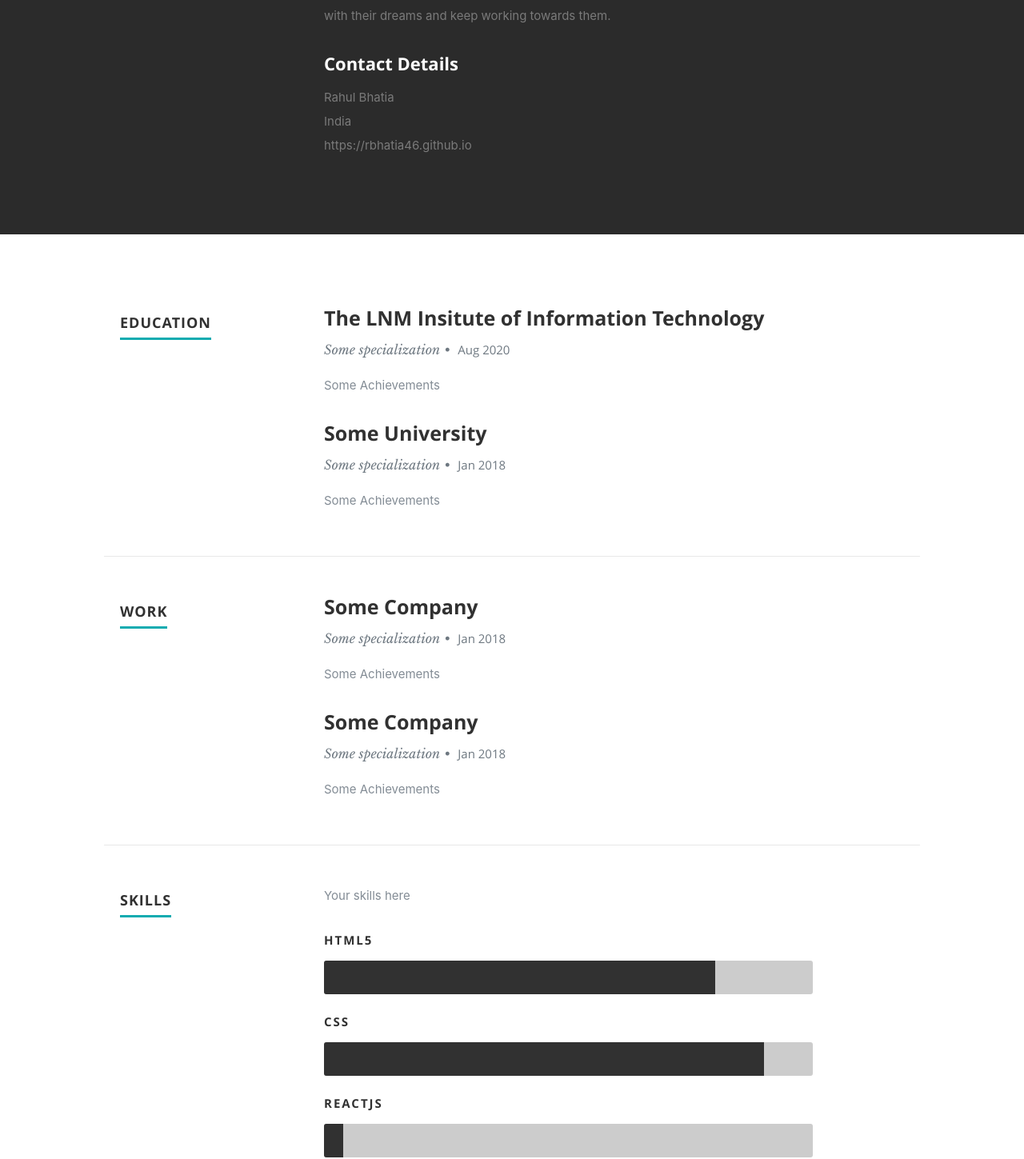
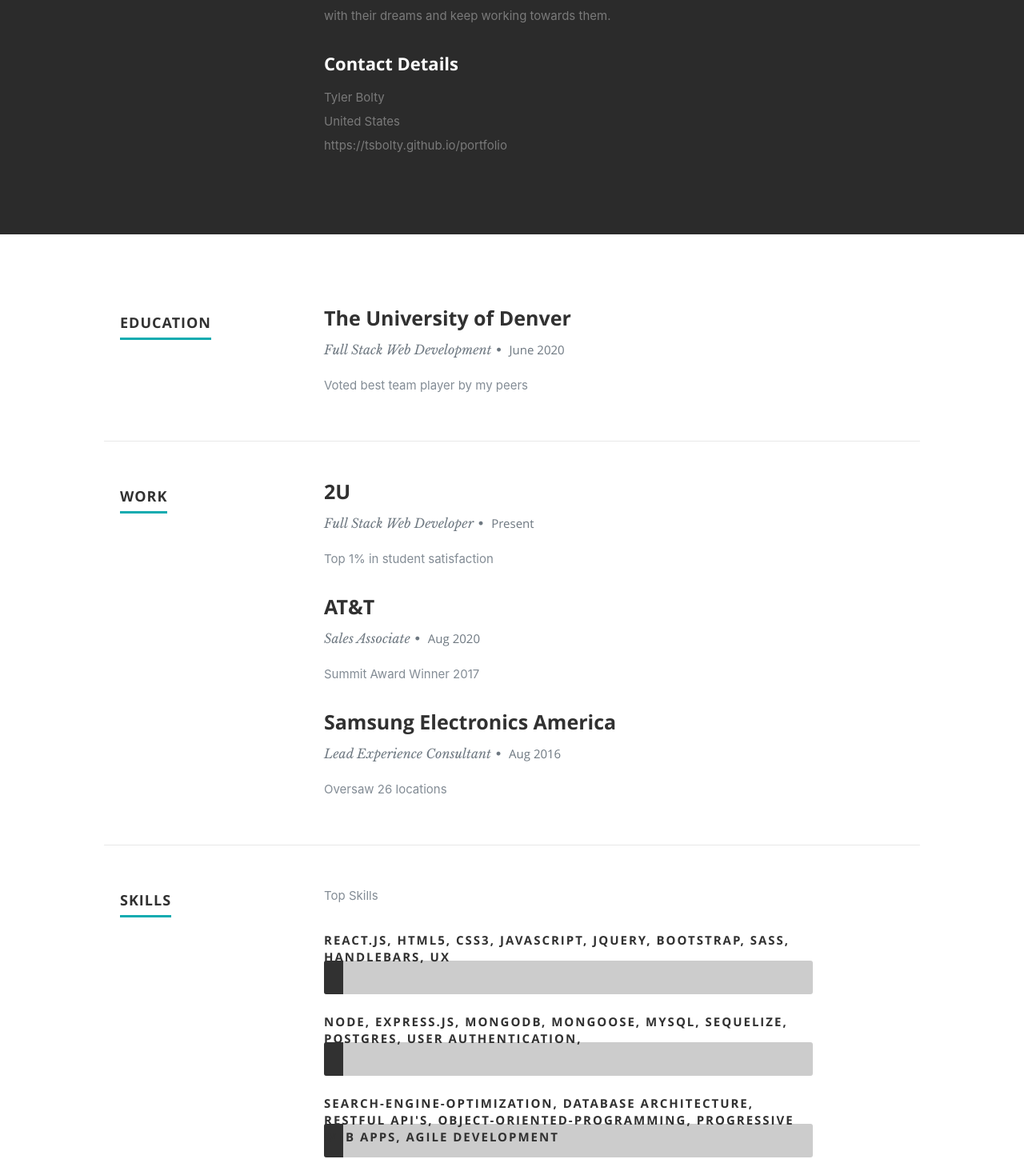
Before and after one commit to rbhatia46/React-Portfolio, a React (Create React App) app: page / in a window 1280 px wide. Shown: the part 1023-2472 px from the top of the page at 80% size. Built offline with nearby package versions, Linux system fonts and the light colour scheme.

Commit message:
added most of resume data

```diff
--- a/src/resumeData.js
+++ b/src/resumeData.js
@@ -1,79 +1,79 @@
 let resumeData = {
     "imagebaseurl":"https://rbhatia46.github.io/",
-    "name": "Rahul Bhatia",
-    "role": "Frontend Developer and Data Scientist",
+    "name": "Tyler Bolty",
+    "role": "Full Stack Developer",
     "linkedinId":"Your LinkedIn Id",
     "skypeid": "Your skypeid",
-    "roleDescription": "I like dabbling in various parts of frontend development and like to learn about new technologies, write technical articles or simply play games in my free time.",
+    "roleDescription": "I love creative problem solving and contributing to a team. Passion to learn and help others.",
     "socialLinks":[
         {
           "name":"linkedin",
-          "url":"https://www.linkedin.com/in/rahul-bhatia-67ba08121/",
+          "url":"https://www.linkedin.com/in/tyler-bolty/",
           "className":"fa fa-linkedin"
         },
         {
           "name":"github",
-          "url":"http://github.com/rbhatia46",
+          "url":"http://github.com/tsbolty",
           "className":"fa fa-github"
         },
         {
           "name":"skype",
-          "url":"http://twitter.com/rbhatia46",
+          "url":"http://twitter.com/tsbolty",
           "className":"fa fa-twitter"
         }
       ],
     "aboutme":"I am currently a pre-final year student at The LNM Institute of Information Technology and pursuing my B.Tech from here. I am a self taught Full Stack Web Developer, currently diving deeper into Machine Learning. I believe that to be successful in life, one needs to be obsessive with their dreams and keep working towards them.",
-    "address":"India",
-    "website":"https://rbhatia46.github.io",
+    "address":"United States",
+    "website":"https://tsbolty.github.io/portfolio",
     "education":[
       {
-        "UniversityName":"The LNM Insitute of Information Technology",
-        "specialization":"Some specialization",
-        "MonthOfPassing":"Aug",
+        "UniversityName":"The University of Denver",
+        "specialization":"Full Stack Web Development",
+        "MonthOfPassing":"June",
         "YearOfPassing":"2020",
-        "Achievements":"Some Achievements"
-      },
-      {
-        "UniversityName":"Some University",
-        "specialization":"Some specialization",
-        "MonthOfPassing":"Jan",
-        "YearOfPassing":"2018",
-        "Achievements":"Some Achievements"
+        "Achievements":"Voted best team player by my peers"
       }
     ],
     "work":[
       {
-        "CompanyName":"Some Company",
-        "specialization":"Some specialization",
-        "MonthOfLeaving":"Jan",
-        "YearOfLeaving":"2018",
-        "Achievements":"Some Achievements"
+        "CompanyName":"2U",
+        "specialization":"Full Stack Web Developer",
+        "MonthOfLeaving":"Present",
+        "YearOfLeaving":"",
+        "Achievements":"Top 1% in student satisfaction"
       },
       {
-        "CompanyName":"Some Company",
-        "specialization":"Some specialization",
-        "MonthOfLeaving":"Jan",
-        "YearOfLeaving":"2018",
-        "Achievements":"Some Achievements"
+        "CompanyName":"AT&T",
+        "specialization":"Sales Associate",
+        "MonthOfLeaving":"Aug",
+        "YearOfLeaving":"2020",
+        "Achievements":"Summit Award Winner 2017"
+      },
+      {
+        "CompanyName":"Samsung Electronics America",
+        "specialization":"Lead Experience Consultant",
+        "MonthOfLeaving":"Aug",
+        "YearOfLeaving":"2016",
+        "Achievements":"Oversaw 26 locations"
       }
     ],
-    "skillsDescription":"Your skills here",
+    "skillsDescription":"Top Skills",
     "skills":[
       {
-        "skillname":"HTML5"
+        "skillname":"React.js, HTML5, CSS3, JavaScript, JQuery, Bootstrap, Sass, Handlebars, UX"
       },
       {
-        "skillname":"CSS"
+        "skillname":"Node, Express.js, MongoDB, Mongoose, MySQL, Sequelize, Postgres, User Authentication, "
       },
       {
-        "skillname":"Reactjs"
+        "skillname":"Search-Engine-Optimization, Database Architecture, RESTful API's, Object-Oriented-Programming, Progressive Web Apps, Agile Development"
       }
     ],
     "portfolio":[
       {
-        "name":"project1",
-        "description":"mobileapp",
-        "imgurl":"images/portfolio/phone.jpg"
+        "name":"Destination Gear",
+        "description":"MERN application to allow users to select their departure date and type of environment. A backpacking gear checklist will be generated and the user will have the ability to save notes for each location.",
+        "imgurl":"https://lh3.googleusercontent.com/ilitkk9VbLNVm6nbfnYaihJ1mcL3RIfXs0R96Ueg2IyPPgE8r0p4LEqxdnm3AqF8Osz7sQ2sQNn6QRWYb8G3QZx44WwlEH9lInY5ZV7hdr0Jl0o42ZDq18mMU4aHuHxhFfIuYn6aKldk97cVEWi1ZpOR2thWmhLgCrPUjQHlB-v2HyU7-m371EPkIudwTDyysiP0PdoksmXHZLD5puVXSZ7dcAtm3Hmf_xWCpesJEU902JwsG7QnCzdp8fE17YgWEklZdVFKrkeBcFbCbx-wznUeMiuBfsFBtDtDi-XDDlIbLF4FDGA7NpFguhUhiJ-Xa5ybbz_v0qu5P9ZjCYkLDPvekhGrjwPYYevpQLA9TkqaeDLzdTiIn9CbhxSFsCPx6uHODpS5HdToMsSdOFIZZnpJHSM9MPDQY_9gdFVCiVQld2l92T89pBahLLBNTPr8_IcC5fNo3tfIaYDkB3iqMPbySsgp24KfNeAyH7KBjiVZ8NwVZIVYLiB2r6Uci1aKlF_ve0qPRJMPoBIdrMbLMe02jfakgL11VWmWgClq7TZ85BakBAc2WCNsvtSS2LVNYWEvXf6pDTnJ0TJk_wrveNUDZ_VFHLlltWPzbQBV0804BUwz86CU-Qw7I1XY-Of7BFrzKgI7wWu2MnpM0GOuD-Cob-QQBcEsHMsTGaOf6VkufpVuUNegePiGRtTK=w1897-h833-no?authuser=0"
       },
       {
         "name":"project2",
```
Also changed, not shown: 1 other file (tests, documents, lock files or other folders).
